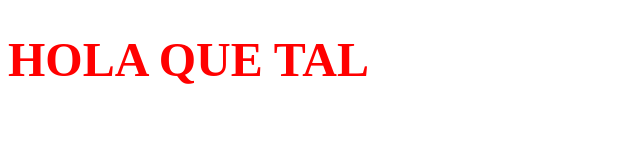
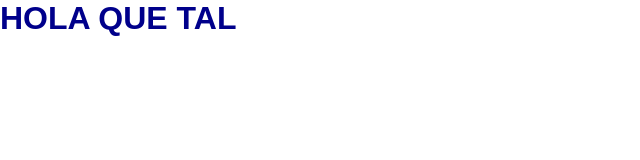
Before and after one commit to rubencampa/ejemplo, a plain HTML site: page index.html in a window 1280 px wide. Shown: the whole page, without its empty margins (0-640 px from the left). Drawn offline with Linux system fonts and the light colour scheme.

Commit message:
2dno commit

```diff
--- a/css/css.css
+++ b/css/css.css
@@ -1,4 +1,13 @@
+*{
+    box-sizing: border-box;
+    padding: 0;
+    margin: 0;
+}
+
+body{
+    font-family: sans-serif;
+}
+
 h1{
-    color:red;
-    font-size: 3em;
+    color:darkblue;
 }
```
